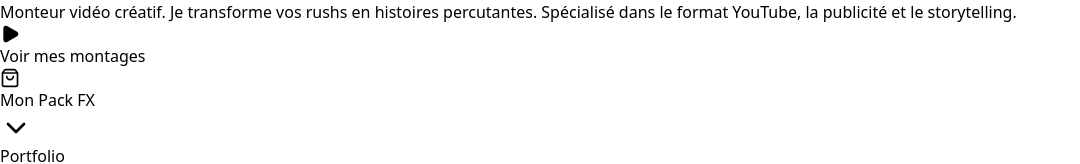
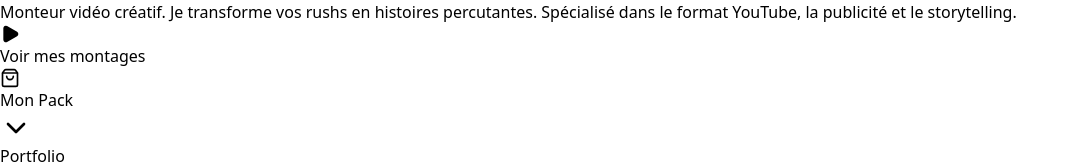
Before and after one commit to Mdevideo/mon-portfolio, a React (Vite) app: page / in a window 1280 px wide. Shown: the part 154-318 px from the top of the page, without its empty margins (0-1080 px from the left). Built offline with nearby package versions, Linux system fonts and the light colour scheme.

Commit message:
Correction bouton

```diff
--- a/src/App.jsx
+++ b/src/App.jsx
@@ -1,5 +1,5 @@
 import React, { useState, useEffect } from 'react';
-import { Play, Pause, ExternalLink, Mail, Github, Linkedin, ChevronDown, Menu, X, Video, ShoppingBag, CreditCard, Check, Lock, Youtube, AlertTriangle, Instagram } from 'lucide-react';
+import { Play, Pause, ExternalLink, Mail, Github, Linkedin, ChevronDown, Menu, X, Video, ShoppingBag, CreditCard, Check, Lock, Youtube, AlertTriangle, Instagram, Calendar } from 'lucide-react';
 
 // --- Données ---
 const PROJECT_DATA = [
@@ -62,7 +62,8 @@ const SHOP_DATA = [
     image: "/pack-fx.png",
     description: "Le pack essentiel pour dynamiser vos montages. Transitions, effets et assets prêts à l'emploi pour donner un look unique à vos vidéos.",
     features: ["Drag & Drop Facile", "Compatible Premiere & AE", "Mise à jour à vie incluse"],
-    link: "https://mickadeesoain.gumroad.com/l/rgysg"
+    link: "https://mickadeesoain.gumroad.com/l/rgysg",
+    cta: "Acheter sur Gumroad"
   }
 ];
 
@@ -156,7 +157,7 @@ const Hero = () => {
           </a>
           <a href="#shop" className="px-8 py-4 bg-blue-600 text-white rounded-full font-bold hover:bg-blue-700 transition-all flex items-center justify-center gap-2">
             <ShoppingBag size={20} />
-            Mon Pack FX
+            Mon Pack
           </a>
         </div>
       </div>
@@ -275,7 +276,7 @@ const Shop = () => {
             <h3 className="text-3xl md:text-5xl font-bold text-white">Ressources pour Monteurs</h3>
           </div>
           <p className="text-slate-400 max-w-md mt-4 md:mt-0 text-right md:text-left">
-            Mon pack d'effets et assets personnels pour améliorer vos productions.
+            Mes packs d'effets et assets personnels pour améliorer vos productions.
           </p>
         </div>
 
```
Also changed, not shown: public/timeline.jpg, 1 other file (tests, documents, lock files or other folders).
